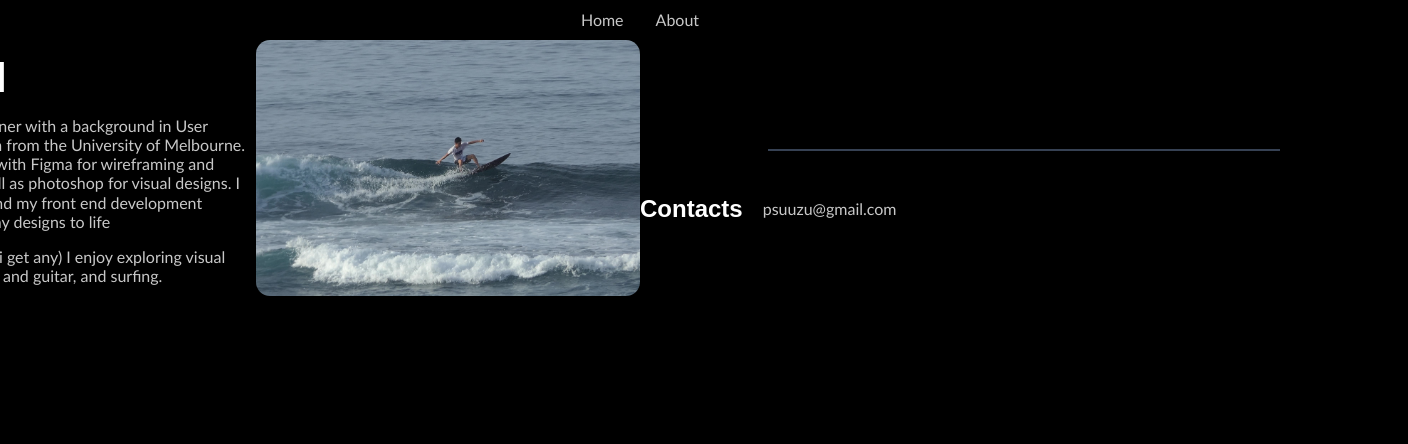
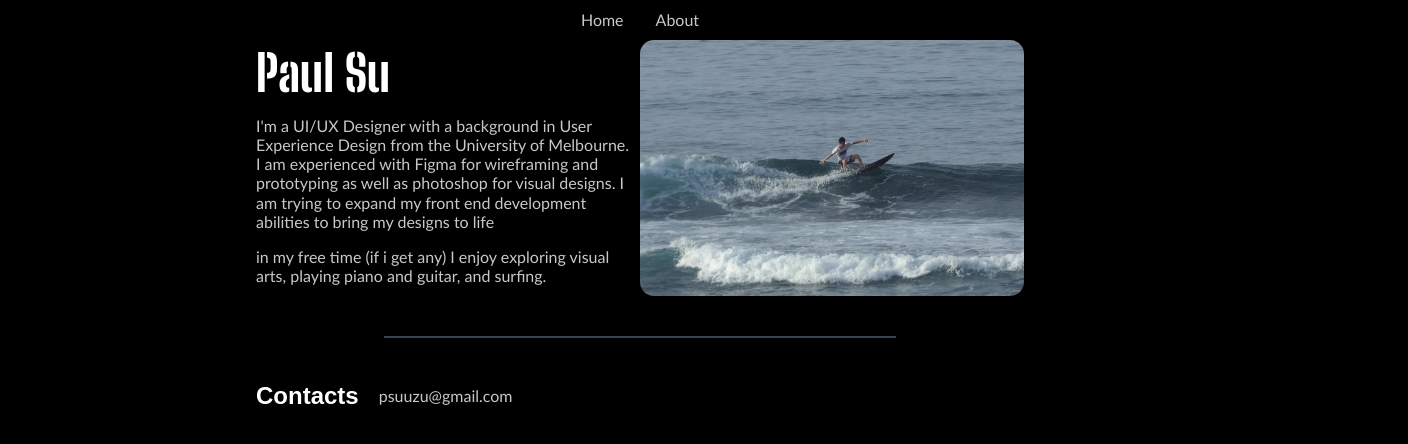
Before and after one commit to psuuzu/portfolio1, a Next.js app: page /about in a window 1280 px wide. Shown: the top 444 px of the page, 1408 px wide, since content can reach past the window. Built offline with nearby package versions, Linux system fonts and the light colour scheme; a web font is replaced by a local one.

Commit message:
fix about

```diff
--- a/app/about/page.tsx
+++ b/app/about/page.tsx
@@ -4,7 +4,7 @@ import Line from "@/components/line"
 export default function Page(){
     return(
         <>
-        <section className="h-auto w-[100vw] flex justify-center items-center">
+        <section className="h-auto w-[100vw] flex flex-col justify-center items-center">
 
                 <div className="flex flex-col sm:flex-row items-center justify-center">
 
```
